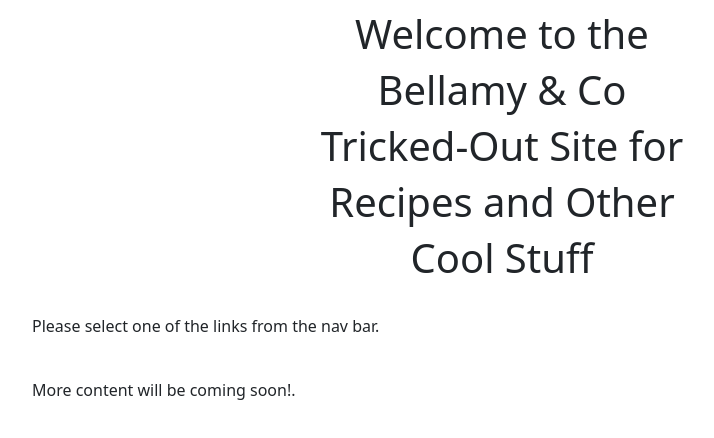
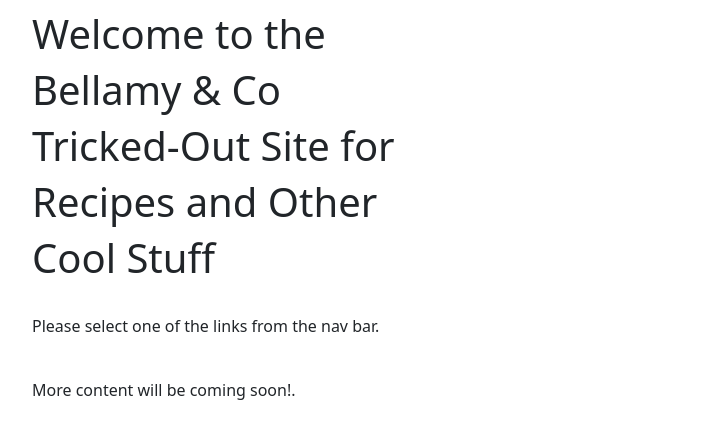
Before and after one commit to pebellamy/Bellamy6ix, a Flask app: page / in a window 1280 px wide. Shown: the part 56-494 px from the top of the page, without its empty margins (138-852 px from the left). Run offline with Flask 2, Linux system fonts and the light colour scheme.

Commit message:
took out the centered text on index.html so we can revisit. I think title should be centered but with text-wrap wrather than multiple h1s. Could use a dedicated class.

```diff
--- a/templates/index.html
+++ b/templates/index.html
@@ -1,11 +1,11 @@
 {% extends "base.html" %}
 {% block content %}
 <div class="jumbotron">
-  <h1 class="text-centered">Welcome to the</h1>
-  <h1 class="text-centered">Bellamy & Co</h1>
-  <h1 class="text-centered">Tricked-Out Site for</h1>
-  <h1 class="text-centered">Recipes and Other</h1>
-  <h1 class="text-centered">Cool Stuff</h1><br>
+  <h1>Welcome to the</h1>
+  <h1>Bellamy & Co</h1>
+  <h1>Tricked-Out Site for</h1>
+  <h1>Recipes and Other</h1>
+  <h1>Cool Stuff</h1><br>
   <p>Please select one of the links from the nav bar.</p><br>
   <p>More content will be coming soon!.</p><br>
 
```
